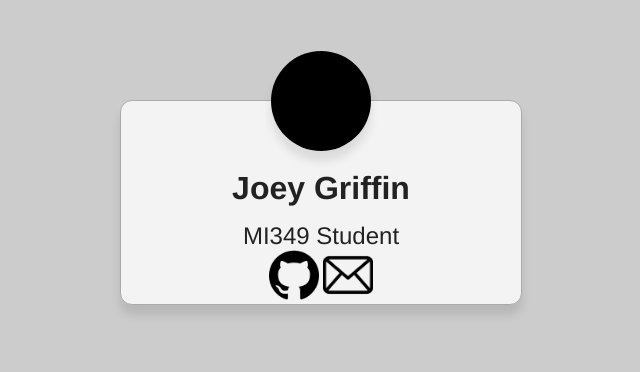
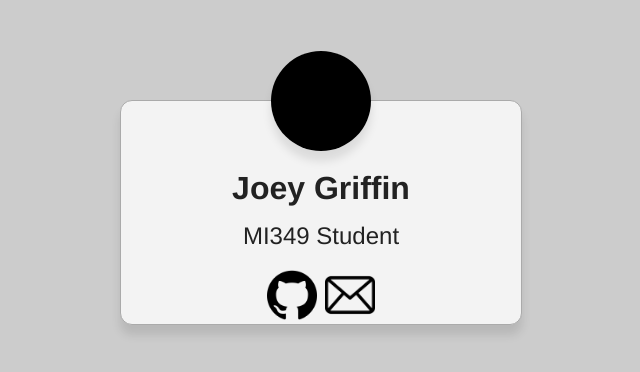
Before and after one commit to gryphonx/mi349_card_demo, a plain HTML site: page index.html in a window 1280 px wide. Shown: the whole page, without its empty margins (319-959 px from the left). Drawn offline with Linux system fonts and the light colour scheme.

Commit message:
Validated html and css files

```diff
--- a/card.css
+++ b/card.css
@@ -44,7 +44,7 @@ h2 {
 .contacts li {
     width: 50px;
     display: inline-block;
-    padding: 20px 2 0px;
+    padding: 20px 2px 0;
 }
 
 .contacts li a img:hover {
```
Also changed, not shown: index.html (+1 -1 lines).
